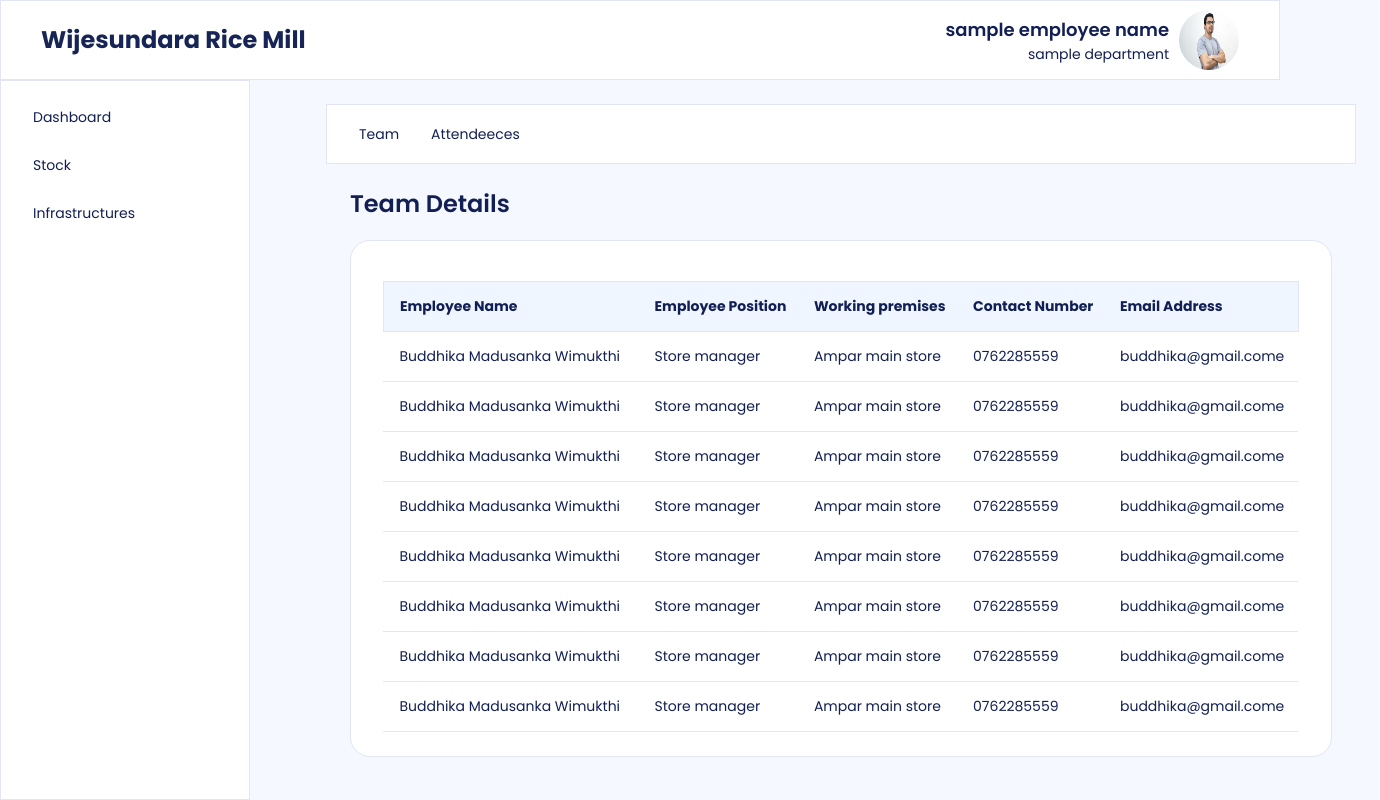
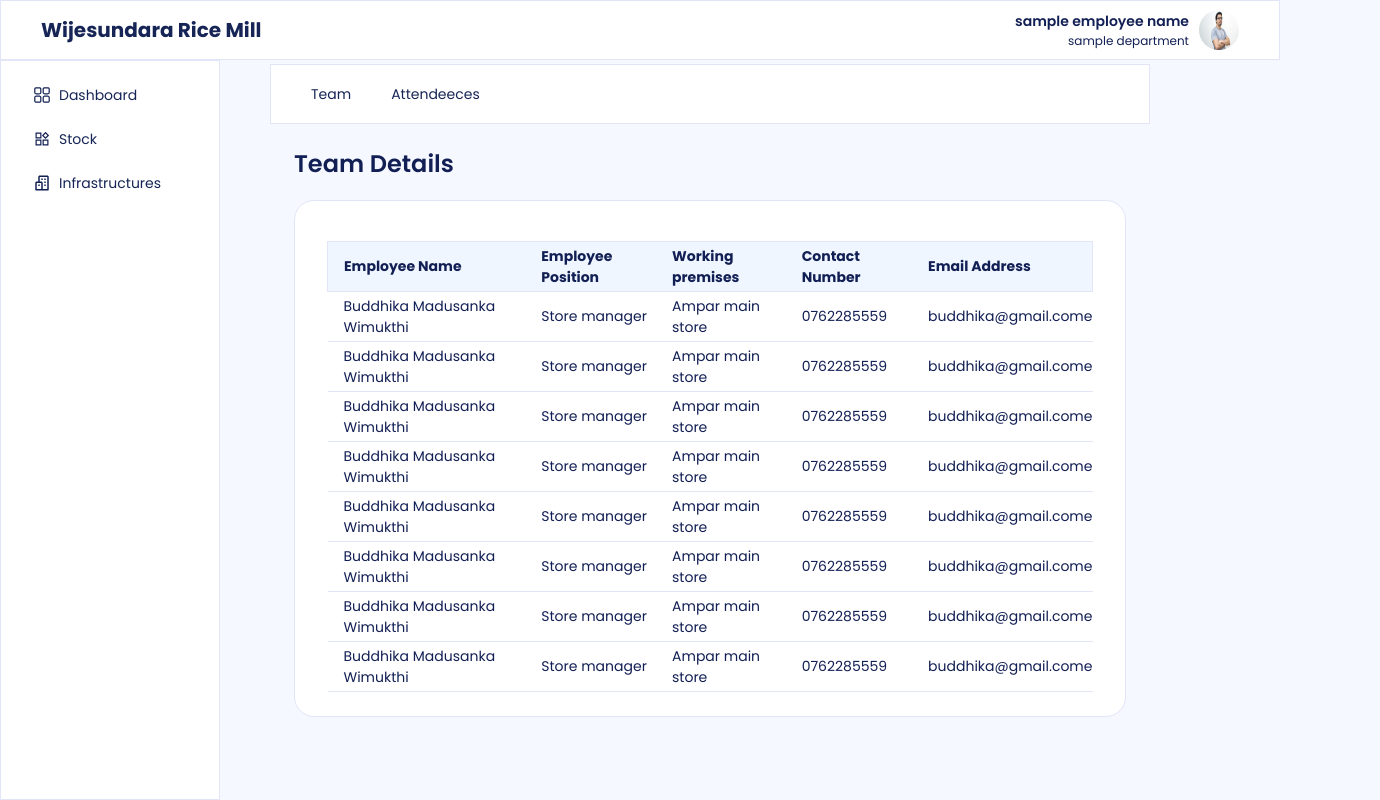
Before and after one commit to buddhika-development/wijesundara-erp-internal-system-client, a Next.js app: page /StockManager/Team in a window 1280 px wide. Shown: the whole page, 1380 px wide, since content can reach past the window. Built offline with nearby package versions, Linux system fonts and the light colour scheme; no server answers.

Commit message:
Setup the basic styles of the stock manager layout

```diff
--- a/src/Navigations.js
+++ b/src/Navigations.js
@@ -1,3 +1,8 @@
+// icon import
+import { RxDashboard } from "react-icons/rx";
+import { BiBuildings } from "react-icons/bi";
+import { AiOutlineProduct } from "react-icons/ai";
+
 
 // extract website link
 const WEBSITE_URI = process.env.SITE_URI
@@ -5,15 +10,18 @@ const WEBSITE_URI = process.env.SITE_URI
 export const MainNavigations = [
     {
         'link-content' : 'Dashboard',
-        'link' :`${WEBSITE_URI}/StockManager`
+        'link' :`${WEBSITE_URI}/StockManager`,
+        'icon' : <RxDashboard/>
     },
     {
         'link-content' : 'Stock',
-        'link' : `${WEBSITE_URI}/StockManager/Stock`
+        'link' : `${WEBSITE_URI}/StockManager/Stock`,
+        'icon' : <AiOutlineProduct/>
     },
     {
         'link-content' : 'Infrastructures',
-        'link' : `${WEBSITE_URI}/StockManager/Infrastructures`
+        'link' : `${WEBSITE_URI}/StockManager/Infrastructures`,
+        'icon' : <BiBuildings/>
     },
     // {
     //     'link-content' : 'Team',
--- a/src/app/(stock_management)/layout.jsx
+++ b/src/app/(stock_management)/layout.jsx
@@ -9,14 +9,14 @@ const StockManagementLayout = ({children}) => {
     return(
         <div className="h-full">
             <Header />
-            <main>
+            <div>
                 <div className="flex w-full h-full">
                     <Sidebar links={STOCK_MANAGER_NAVIGATIONS} />
-                    <div className="w-[calc(100vw-250px)] h-full mt-[80px] ml-[250px]">
+                    <div className="w-[calc(100vw-400px)] h-full mt-[40px] ml-[150px]">
                         {children}
                     </div>
                 </div>
-            </main>
+            </div>
         </div>
     )
 }
--- a/src/app/styles/globals.css
+++ b/src/app/styles/globals.css
@@ -29,7 +29,3 @@ body {
   font-family: 'Poppins', sans-serif;
   color: var(--primary-text);
 }
-
-@theme{
-
-}
--- a/src/components/layouts/Header.jsx
+++ b/src/components/layouts/Header.jsx
@@ -4,7 +4,7 @@ import UserAccountDetails from './UserAccountDetails'
 
 const Header = () => {
   return (
-    <div className='h-[80px] w-full flex justify-between items-center px-[40px] common-border bg-white fixed top-0 left-0'>
+    <div className='h-[60px] w-full flex justify-between items-center px-[40px] common-border bg-white fixed top-0 left-0'>
         <CompanyLogo />
         <UserAccountDetails />
     </div>
--- a/src/components/layouts/StockManagement/Sidebar.jsx
+++ b/src/components/layouts/StockManagement/Sidebar.jsx
@@ -1,22 +1,18 @@
 import SideBarLink from '@/components/ui/SideBarLink'
 import React from 'react'
+import { FiHome } from "react-icons/fi";
 
 const Sidebar = ({links}) => {
   return (
 
     links && (
-      <div className='w-[250px] fixed top-[80px] left-0 h-[calc(100vh-80px)] common-border pt-4 px-4 bg-white'>
+      <div className='w-[220px] fixed top-[60px] left-0 h-[calc(100vh-60px)] common-border pt-4 px-4 bg-white'>
           <div className="stock-manager-functionalities flex flex-col gap-y-2">
             {
               links.map((link, index) => (
-                <SideBarLink key={index} link_content={link['link-content']} link={link['link']} />
+                <SideBarLink key={index} link_content={link['link-content']} link={link['link']} icon={link['icon']}/>
               ))
             }
-              {/* <SideBarLink link_content='Dashboard' link='./' />
-              <SideBarLink link_content='Stocks' link='./StockManager/Stock'/>
-              <SideBarLink link_content='Stores' link='./StockManager/Store' />
-              <SideBarLink link_content='Team' link='./StockManager/Team' />
-              <SideBarLink link_content='Notifications' link='./StockManager/Notification' /> */}
           </div>
       </div>
     )
--- a/src/components/layouts/StockManagement/StockDashboard/PendingTransportationStats.jsx
+++ b/src/components/layouts/StockManagement/StockDashboard/PendingTransportationStats.jsx
@@ -8,29 +8,6 @@ const PendingTransportationStats = () => {
     const [travels, setTravels] = useState([])
     const [isLoading, setLoading] = useState(true)
     const [error, setError] = useState(null)
-
-    useEffect(() => {
-        const fetch_date = async () => {
-            try {
-                const response = await fetch('http://localhost:8080/api/transportaion_task/')
-                if (!response.ok) {
-                    throw new Error("Something went wrong.....")
-                }
-                const travel_details = await response.json()
-                const data = travel_details.filter((item) => item?.transportation_status === 'waiting').slice(1,6)
-                setTravels(data)
-            }
-            catch (err) {
-                console.log(`Something went wrong in data loading.... ${err}`)
-                setError(err)
-            }
-            finally {
-                setLoading(false)
-            }
-        }
-        fetch_date()
-    }, [])
-
 
     return (
         <div className='w-full'>
@@ -55,14 +32,7 @@ const PendingTransportationStats = () => {
                                 </tr>
                             </thead>
                             <tbody>
-                                {
-                                    travels.map((travel, index) => (
-                                        <tr key={index}>
-                                            <td>{travel["rice_type"]}</td>
-                                            <td>{`${travel['transportation_stock_amount']} kg`}</td>
-                                        </tr>
-                                    ))
-                                }
+
                             </tbody>
                         </table>
 
--- a/src/components/layouts/UserAccountDetails.jsx
+++ b/src/components/layouts/UserAccountDetails.jsx
@@ -6,12 +6,12 @@ const UserAccountDetails = ({employee_name = 'sample employee name', employee_de
   return (
     <div className='flex items-center gap-x-2.5'>
         <div className="employee-details flex flex-col items-end">
-          <p className="employee-name font-semibold text-lg text-primary-text">{employee_name}</p>
-          <p className="employee-department text-sm text-secondary-text">{employee_department}</p>
+          <p className="employee-name font-semibold text-[14px] text-primary-text">{employee_name}</p>
+          <p className="employee-department text-[12px] text-secondary-text">{employee_department}</p>
         </div>
         <div className="employee-profile-image">
           <Image
-            className='h-[60px] w-[60px] bg-cover rounded-full'
+            className='h-[40px] w-[40px] bg-cover rounded-full'
             src={sampleImage}
             width={100}
             height={100}
--- a/src/components/ui/CompanyLogo.jsx
+++ b/src/components/ui/CompanyLogo.jsx
@@ -3,7 +3,7 @@ import React from 'react'
 const CompanyLogo = () => {
   return (
     <div>
-      <h1 className='font-bold text-2xl text-blue-950'>Wijesundara Rice Mill</h1>
+      <h1 className='font-bold text-xl text-blue-950'>Wijesundara Rice Mill</h1>
     </div>
   )
 }
--- a/src/components/ui/SideBarLink.jsx
+++ b/src/components/ui/SideBarLink.jsx
@@ -2,13 +2,17 @@
 
 import React from 'react'
 import Link from 'next/link'
-import { usePathname } from 'next/navigation'
 
-const SideBarLink = ({link_content = 'sidebar defailt name', link = '#'})=> {
+const SideBarLink = ({link_content = 'sidebar defailt name', link = '#', icon})=> {
 
   return (
     <Link href={`${link}`} className='text-sm '>
-      <div className={`h-[40px] flex items-center px-4 rounded-md hover:bg-blue-100 cursor-pointer`}>{link_content}</div>
+      <div className={`h-[36px] flex gap-x-2 items-center px-4 rounded-md hover:bg-blue-100 cursor-pointer`}>
+        <div className='text-lg'>
+          {icon}
+        </div>
+        <p className='text-blue-950'>{link_content}</p>
+      </div>
     </Link>
   )
 }
```
